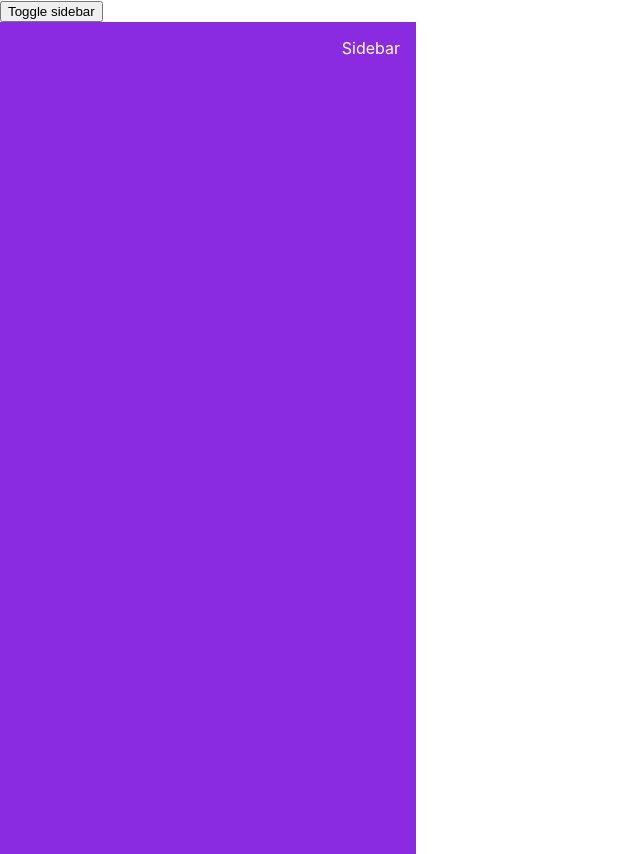
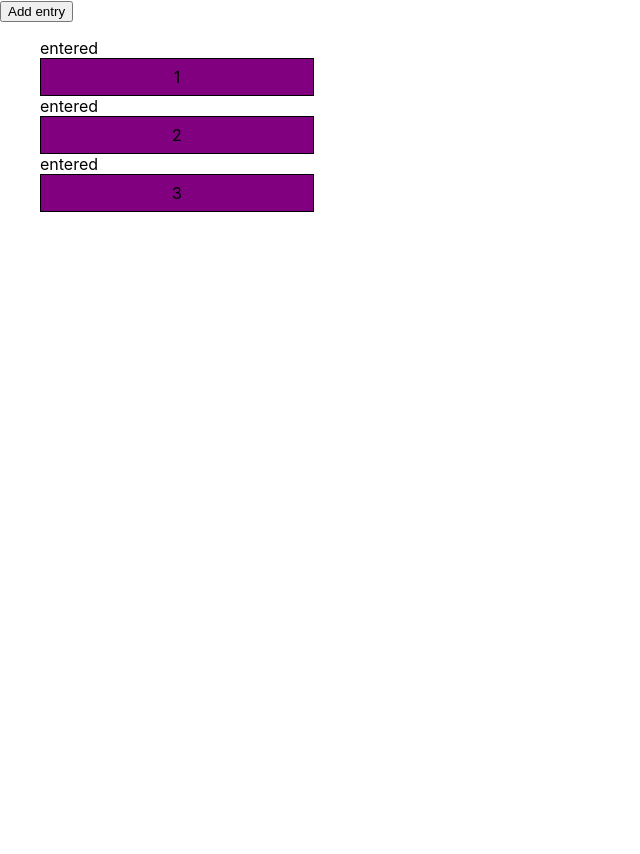
Before and after one commit to acoria/Tutorial.CSS, a React (Create React App) app: page / in a window 1280 px wide. Shown: the whole page, without its empty margins (0-640 px from the left). After the commit the page ends 800 px from the top, so only its background shows below. Built offline with nearby package versions, Linux system fonts and the light colour scheme.

Commit message:
Add animating lists

```diff
--- a/src/App.tsx
+++ b/src/App.tsx
@@ -1,3 +1,4 @@
+import { AnimatingList } from "./reactTutorial/animatingList/AnimatingList";
 import { TransitionComponent } from "./reactTutorial/transitions_and_animations/TransitionComponent";
 import { CSSTransitionComponent } from "./reactTutorial/transitions_and_animations/cssTransitionComponent/CSSTransitionComponent";
 import { TransitionOfComponents } from "./reactTutorial/transitions_and_animations/transitionComponent/TransitionOfComponents";
@@ -10,8 +11,9 @@ function App() {
       <hr></hr>
       <hr></hr> */}
       {/* <TransitionOfComponents /> */}
-      <CSSTransitionComponent />
+      {/* <CSSTransitionComponent /> */}
       {/* <TransitionComponent /> */}
+      <AnimatingList />
     </>
   );
 }
--- a/src/index.tsx
+++ b/src/index.tsx
@@ -1,13 +1,8 @@
-import React from "react";
 import ReactDOM from "react-dom/client";
+import App from "./App";
 import "./index.css";
-import App from "./App";
 
 const root = ReactDOM.createRoot(
   document.getElementById("root") as HTMLElement
 );
-root.render(
-  <React.StrictMode>
-    <App />
-  </React.StrictMode>
-);
+root.render(<App />);
--- /dev/null
+++ b/src/reactTutorial/animatingList/AnimatingList.module.css
@@ -0,0 +1,32 @@
+.animatingList ul {
+    list-style: none;
+}
+
+.animatingListItem {
+    border: 1px solid black;
+    width: 20vw;
+    text-align: center;
+    padding: 0.5rem;
+    cursor: pointer;
+    opacity: 0;
+    background-color: purple;
+}
+
+.show {
+    opacity: 0;
+    transition: opacity 1s ease-out;
+}
+
+.visible{
+    opacity: 1;
+    transition: opacity 1s ease-out;
+}
+
+.hide {
+    opacity: 0;
+    transition: opacity 1s ease-out;
+}
+
+.hidden{
+    opacity: 0;
+}
--- /dev/null
+++ b/src/reactTutorial/animatingList/AnimatingList.tsx
@@ -0,0 +1,80 @@
+import { useState } from "react";
+import {
+    Transition,
+    TransitionGroup,
+    TransitionStatus,
+} from "react-transition-group";
+import {
+    ENTERED,
+    ENTERING,
+    EXITED,
+    EXITING
+} from "react-transition-group/Transition";
+import styles from "./AnimatingList.module.css";
+
+export const AnimatingList: React.FC = () => {
+  const [numbers, setNumbers] = useState([1, 2, 3]);
+
+  const addEntry = () => {
+    setNumbers((previous) => {
+      const newNumbers = [...previous];
+      newNumbers.push((previous[previous.length - 1] ?? 0) + 1);
+      return newNumbers;
+    });
+  };
+
+  const removeEntry = (key: number) =>
+    setNumbers((previous) => {
+      return previous.filter((number) => number !== key);
+    });
+
+  const listItemClass = (transitionStatus: TransitionStatus, key: number) => {
+    console.log(`${key} - ${transitionStatus}`);
+    switch (transitionStatus) {
+      case EXITING:
+        return styles.hide;
+      case EXITED:
+        return styles.hidden;
+      case ENTERING:
+        return styles.show;
+      case ENTERED:
+        return styles.visible;
+      default:
+        return styles.hidden;
+    }
+  };
+
+  /*  Transition Group is in charge of handling elements inside a list. It determines whether an element is part of the list
+    (if it was added or removed) and a takes over the handling of the "in" property by setting it depending on the elements.
+
+    To animate a list, the following steps are necessary:
+    - The ul element is replaced with the TransitionGroup component
+    - Since this makes a div out of the element, the component tag is used to switch it back to a ul element.
+    - The li elements need to be wrapped into Transition or CSSTransition components.
+ */
+  const listItems = numbers.map((number) => (
+    <Transition key={number} timeout={1000}>
+      {(state) => (
+        <div>
+          <div>{state}</div>
+          <li
+            className={`${styles.animatingListItem} ${listItemClass(
+              state,
+              number
+            )}`}
+            onClick={() => removeEntry(number)}
+          >
+            {number}
+          </li>
+        </div>
+      )}
+    </Transition>
+  ));
+
+  return (
+    <div className={styles.animatingList}>
+      <button onClick={addEntry}>Add entry</button>
+      <TransitionGroup component="ul">{listItems}</TransitionGroup>
+    </div>
+  );
+};
--- a/src/reactTutorial/transitions_and_animations/cssTransitionComponent/Sidebar.css
+++ b/src/reactTutorial/transitions_and_animations/cssTransitionComponent/Sidebar.css
@@ -28,3 +28,17 @@
 .slide-exit-active {
     transform: translateX(-40vw);
 }
+
+
+/* instead of concatenating the classnames, classes can be passed as object to the CSSTransition component */
+.hideSidebar {
+    transform: translateX(-40vw);
+}
+
+.showSidebar {
+    transform: translateX(0);
+}
+
+.changeColorOnDone {
+    background-color: blue;
+}
--- a/src/reactTutorial/transitions_and_animations/cssTransitionComponent/Sidebar.tsx
+++ b/src/reactTutorial/transitions_and_animations/cssTransitionComponent/Sidebar.tsx
@@ -15,7 +15,24 @@ import "./Sidebar.css";
 */
 export const Sidebar: React.FC<{ visible: boolean }> = (props) => {
   return (
-    <CSSTransition in={props.visible} timeout={1000} classNames="slide" mountOnEnter unmountOnExit>
+    <CSSTransition
+      in={props.visible}
+      timeout={1000}
+      classNames="slide"
+      /* instead of passing a className as a string, an object can be used
+      classNames={{
+        enter: "hideSidebar",
+        enterActive: "showSidebar",
+        enterDone: "changeColorOnDone",
+        exitActive: "hideSidebar",
+        exitDone: "hideSidebar",
+      }}
+      */
+
+      /* breaks the animation */
+      // mountOnEnter
+      // unmountOnExit
+    >
       <div className="sidebar">Sidebar</div>
     </CSSTransition>
   );
```
Also changed, not shown: src/reactTutorial/transitions_and_animations/transitions_and_animations.css (deleted).
